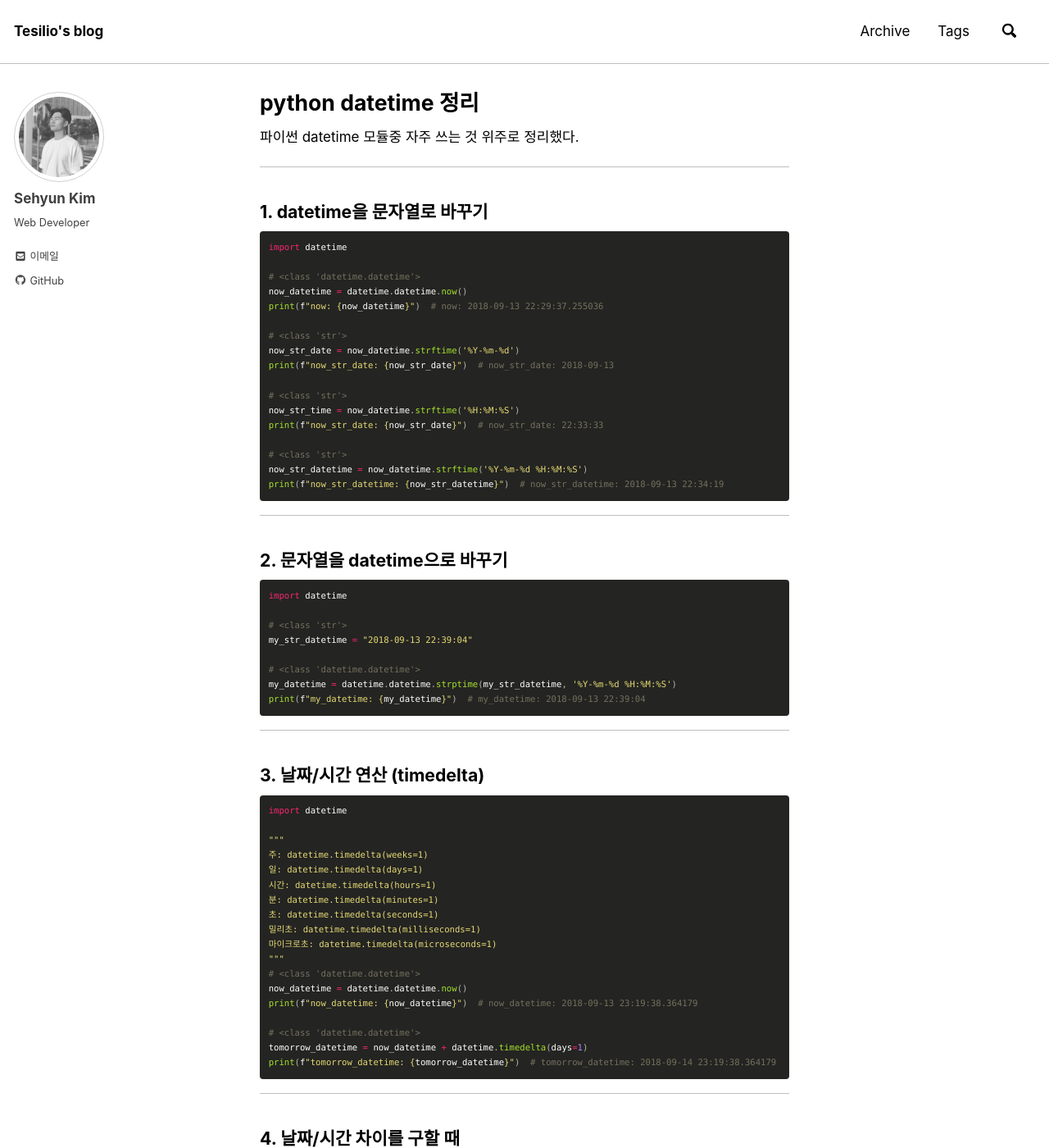
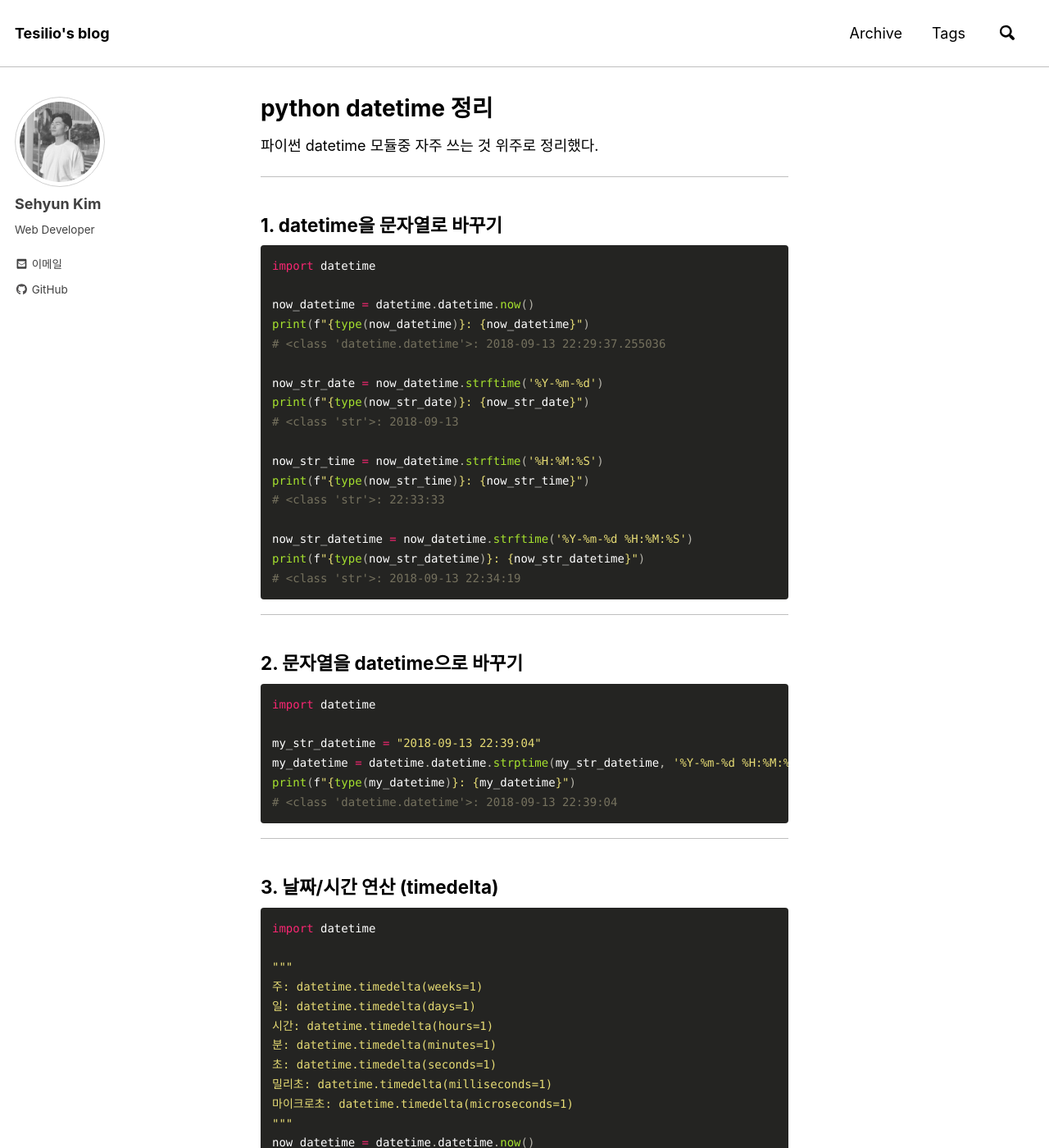
Before and after one commit to tesilio/tesilio.github.io, a Jekyll site: the page built from _posts/2018-09-13-python-datetime.md, in a window 1280 px wide and 1400 px high. Shown: the whole window at 82% size. Built offline with Jekyll 4.4.1, drawn with Linux system fonts in a browser that asks for light colours; nearby versions of some CDN libraries; comment, search, counter and statistics services are not loaded; some of the changed text lies outside the part shown.

Commit message:
python datetime +-

````diff
--- a/_posts/2018-09-13-python-datetime.md
+++ b/_posts/2018-09-13-python-datetime.md
@@ -13,21 +13,21 @@ tags: [python, tip, datetime, timedelta]
 ```python
 import datetime
 
-# <class 'datetime.datetime'>
 now_datetime = datetime.datetime.now()
-print(f"now: {now_datetime}")  # now: 2018-09-13 22:29:37.255036
+print(f"{type(now_datetime)}: {now_datetime}")
+# <class 'datetime.datetime'>: 2018-09-13 22:29:37.255036
 
-# <class 'str'>
 now_str_date = now_datetime.strftime('%Y-%m-%d')
-print(f"now_str_date: {now_str_date}")  # now_str_date: 2018-09-13
+print(f"{type(now_str_date)}: {now_str_date}")
+# <class 'str'>: 2018-09-13
 
-# <class 'str'>
 now_str_time = now_datetime.strftime('%H:%M:%S')
-print(f"now_str_date: {now_str_date}")  # now_str_date: 22:33:33
+print(f"{type(now_str_time)}: {now_str_time}")
+# <class 'str'>: 22:33:33
 
-# <class 'str'>
 now_str_datetime = now_datetime.strftime('%Y-%m-%d %H:%M:%S')
-print(f"now_str_datetime: {now_str_datetime}")  # now_str_datetime: 2018-09-13 22:34:19
+print(f"{type(now_str_datetime)}: {now_str_datetime}")
+# <class 'str'>: 2018-09-13 22:34:19
 ```
 
 ***
@@ -36,12 +36,10 @@ print(f"now_str_datetime: {now_str_datetime}")  # now_str_datetime: 2018-09-13 2
 ```python
 import datetime
 
-# <class 'str'>
 my_str_datetime = "2018-09-13 22:39:04"
-
-# <class 'datetime.datetime'>
 my_datetime = datetime.datetime.strptime(my_str_datetime, '%Y-%m-%d %H:%M:%S')
-print(f"my_datetime: {my_datetime}")  # my_datetime: 2018-09-13 22:39:04
+print(f"{type(my_datetime)}: {my_datetime}")
+# <class 'datetime.datetime'>: 2018-09-13 22:39:04
 ```
 
 ***
@@ -59,13 +57,13 @@ import datetime
 밀리초: datetime.timedelta(milliseconds=1)
 마이크로초: datetime.timedelta(microseconds=1)
 """
-# <class 'datetime.datetime'>
 now_datetime = datetime.datetime.now()
-print(f"now_datetime: {now_datetime}")  # now_datetime: 2018-09-13 23:19:38.364179
+print(f"{type(now_datetime)}: {now_datetime}")
+# <class 'datetime.datetime'>: 2018-09-13 23:19:38.364179
 
-# <class 'datetime.datetime'>
 tomorrow_datetime = now_datetime + datetime.timedelta(days=1)
-print(f"tomorrow_datetime: {tomorrow_datetime}")  # tomorrow_datetime: 2018-09-14 23:19:38.364179
+print(f"{type(tomorrow_datetime)}: {tomorrow_datetime}")
+# <class 'datetime.datetime'>: 2018-09-14 23:19:38.364179
 ```
 
 ***
@@ -80,24 +78,27 @@ datetime.datetime - datetime.datetime = datetime.timedelta
 datetime.timedelta로 일수나 시간을 seconds로 변환
 datetime.timedelta(days=1).total_seconds()
 """
-# <class 'float'>
 day_seconds = datetime.timedelta(days=1).total_seconds()
-print(f"day_seconds: {day_seconds}") # day_seconds: 86400.0
+print(f"{type(day_seconds)}: {day_seconds}")
+# <class 'float'>: 86400.0
 
 # <class 'datetime.datetime'>
 first_datetime = datetime.datetime.strptime('2018-09-13 22:50:14', '%Y-%m-%d %H:%M:%S')
 second_datetime = datetime.datetime.strptime('2018-09-16 22:40:34', '%Y-%m-%d %H:%M:%S')
 
-# <class 'datetime.timedelta'>
 result_timedelta = second_datetime - first_datetime
-# 이틀하고도 85,820초가 지났다!!
-print(f"result_timedelta: {result_timedelta}")  # result_timedelta: 2 days, 23:50:20
+print(f"{type(result_timedelta)}: {result_timedelta}")  # 이틀하고도 85,820초가 지났다!!
+# <class 'datetime.timedelta'>: 2 days, 23:50:20
 
-# <class 'int'>
-print(f"result_timedelta.days: {result_timedelta.days}")  # result_timedelta.days: 2
-print(f"result_timedelta.seconds: {result_timedelta.seconds}")  # result_timedelta.seconds: 85820
+print(f"{type(result_timedelta.days)}: {result_timedelta.days}")
+# <class 'int'>: 2
 
-print(result_timedelta.total_seconds()) # 258620.0
+print(f"{type(result_timedelta.seconds)}: {result_timedelta.seconds}")
+# <class 'int'>: 85820
+
+# <class 'float'>
+print(result_timedelta.total_seconds())
+# 258620.0
 ```
 
 ***
@@ -106,17 +107,17 @@ print(result_timedelta.total_seconds()) # 258620.0
 ```python
 import datetime
 
-# <class 'str'>
 my_str_datetime = "2018-09-13 22:39:04"
 
-# <class 'datetime.datetime'>
 my_datetime = datetime.datetime.strptime(my_str_datetime, '%Y-%m-%d %H:%M:%S')
-print(f"my_datetime: {my_datetime}")  # my_datetime: 2018-09-13 22:39:04
+print(f"{type(my_datetime)}: {my_datetime}")
+# <class 'datetime.datetime'>: 2018-09-13 22:39:04
 
-# <class 'datetime.datetime'>
 new_datetime = my_datetime.replace(year=2000, month=1, day=15, hour=3, minute=15, second=59)
-print(f"my_datetime: {my_datetime}")  # my_datetime: 2018-09-13 22:39:04
-print(f"new_datetime: {new_datetime}")  # new_datetime: 2000-01-15 03:15:59
+print(f"{type(my_datetime)}: {my_datetime}")
+# <class 'datetime.datetime'>: 2018-09-13 22:39:04
+print(f"{type(new_datetime)}: {new_datetime}")
+# <class 'datetime.datetime'>: 2000-01-15 03:15:59
 ```
 
 ***
@@ -125,17 +126,17 @@ print(f"new_datetime: {new_datetime}")  # new_datetime: 2000-01-15 03:15:59
 ```python
 import datetime
 
-# <class 'datetime.date'>
 my_date = datetime.date(2018, 9, 13)
-print(f"my_date: {my_date}")  # my_date: 2015-04-15
+print(f"{type(my_date)}: {my_date}")
+# <class 'datetime.date'>: 2015-04-15
 
-# <class 'datetime.time'>
 my_time = datetime.time(22, 39, 4)
-print(f"my_time: {my_time}")  # my_time: 22:39:04
+print(f"{type(my_time)}: {my_time}")
+# <class 'datetime.time'>: 22:39:04
 
-# <class 'datetime.datetime'>
 my_datetime = datetime.datetime.combine(my_date, my_time)
-print(f"my_datetime: {my_datetime}")  # my_datetime: 2018-09-13 22:39:04
+print(f"{type(my_datetime)}: {my_datetime}")
+# <class 'datetime.datetime'>: 2018-09-13 22:39:04
 ```
 
 ***
--- a/assets/css/main.scss
+++ b/assets/css/main.scss
@@ -8,17 +8,17 @@
 @import "minimal-mistakes"; // main partials
 
 html {
-  font-size: 14px; // change to whatever
+  font-size: 15px; // change to whatever
 
   @include breakpoint($medium) {
-    font-size: 15px; // change to whatever
+    font-size: 16px; // change to whatever
   }
 
   @include breakpoint($large) {
-    font-size: 16px; // change to whatever
+    font-size: 17px; // change to whatever
   }
 
   @include breakpoint($x-large) {
-    font-size: 17px; // change to whatever
+    font-size: 18px; // change to whatever
   }
 }
--- a/assets/css/syntax.css
+++ b/assets/css/syntax.css
@@ -1,3 +1,8 @@
+pre,
+code {
+  font-size: 14px;
+}
+
 .highlight table td { padding: 5px; }
 .highlight table pre { margin: 0; }
 .highlight .gh {
````
Also changed, not shown: _posts/2018-08-28-mac-터미널-ditto-zip-압축.md (+5 -1 lines).
